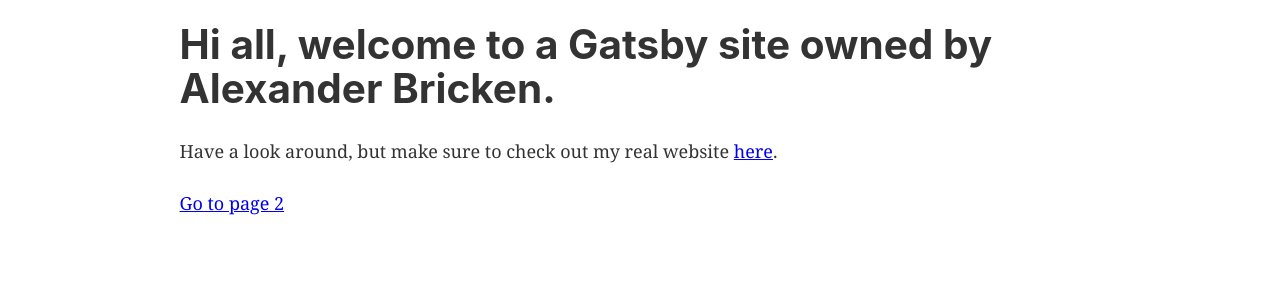
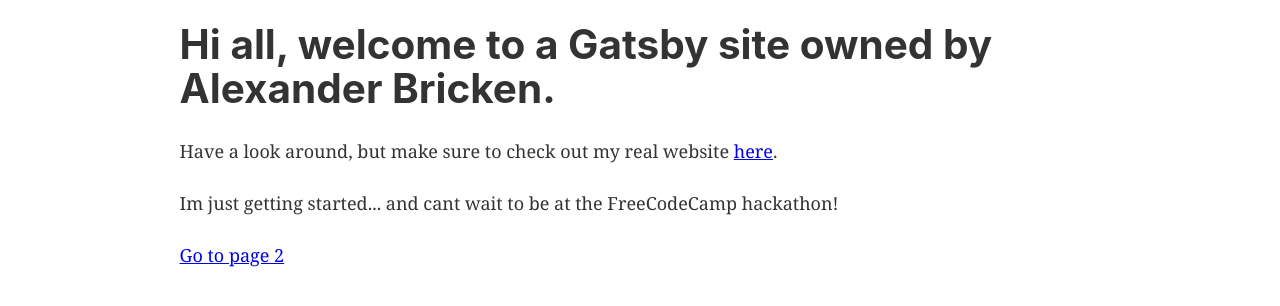
Before and after one commit to AlexanderBricken/Gatsby-Test-Site, a Gatsby site: page / in a window 1280 px wide. Shown: the part 100-406 px from the top of the page. Built offline with nearby package versions, Linux system fonts and the light colour scheme; Gatsby itself is replaced by a stand-in of ours.

Commit message:
edit text

```diff
--- a/src/pages/index.js
+++ b/src/pages/index.js
@@ -9,6 +9,9 @@
     <p>
     Have a look around, but make sure to check out my real website <a href="https://bricken.co">here</a>.
     </p>
+    <p>
+    Im just getting started... and cant wait to be at the FreeCodeCamp hackathon!
+    </p>
     <Link to="/page-2/">Go to page 2</Link>
   </Layout>
 )
```
